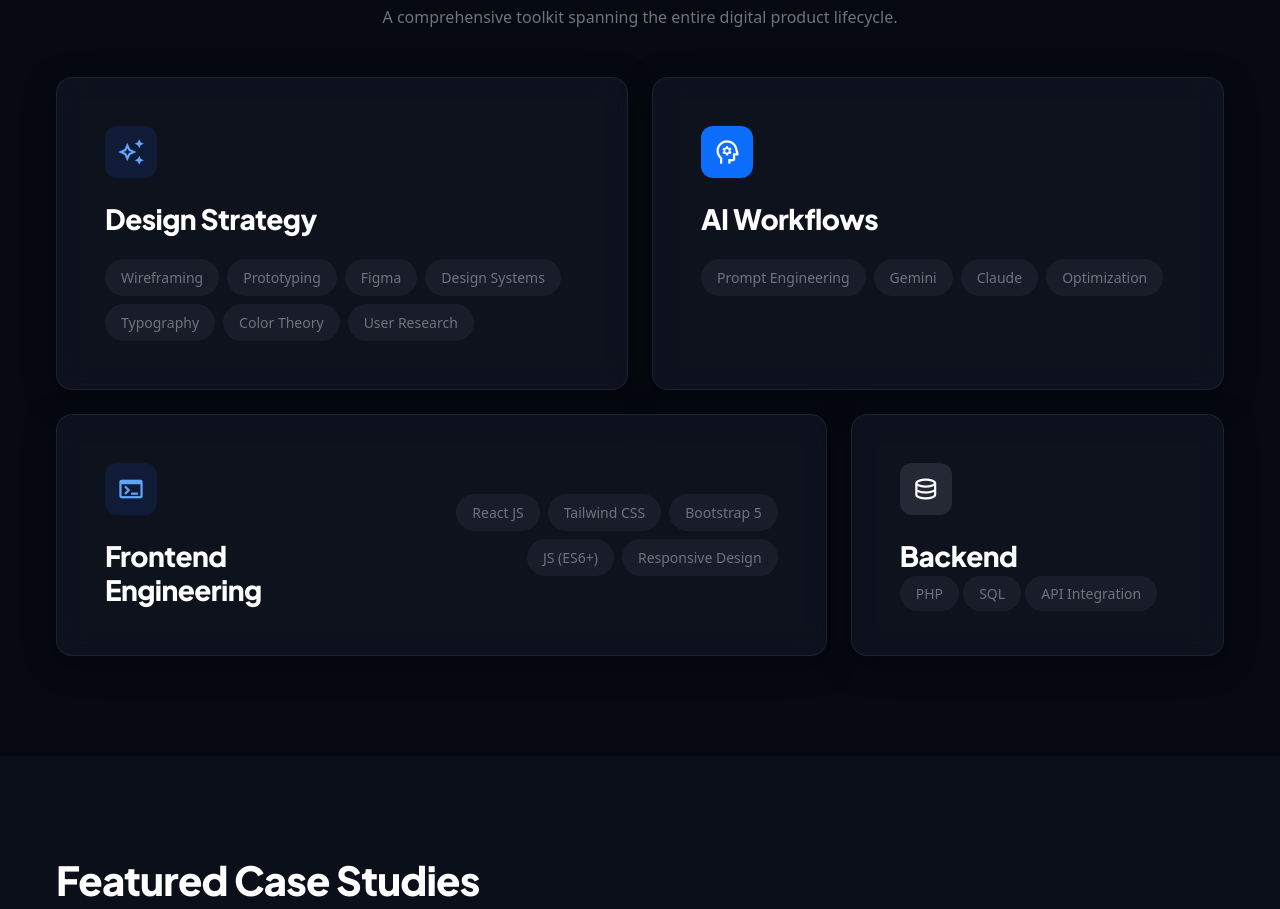
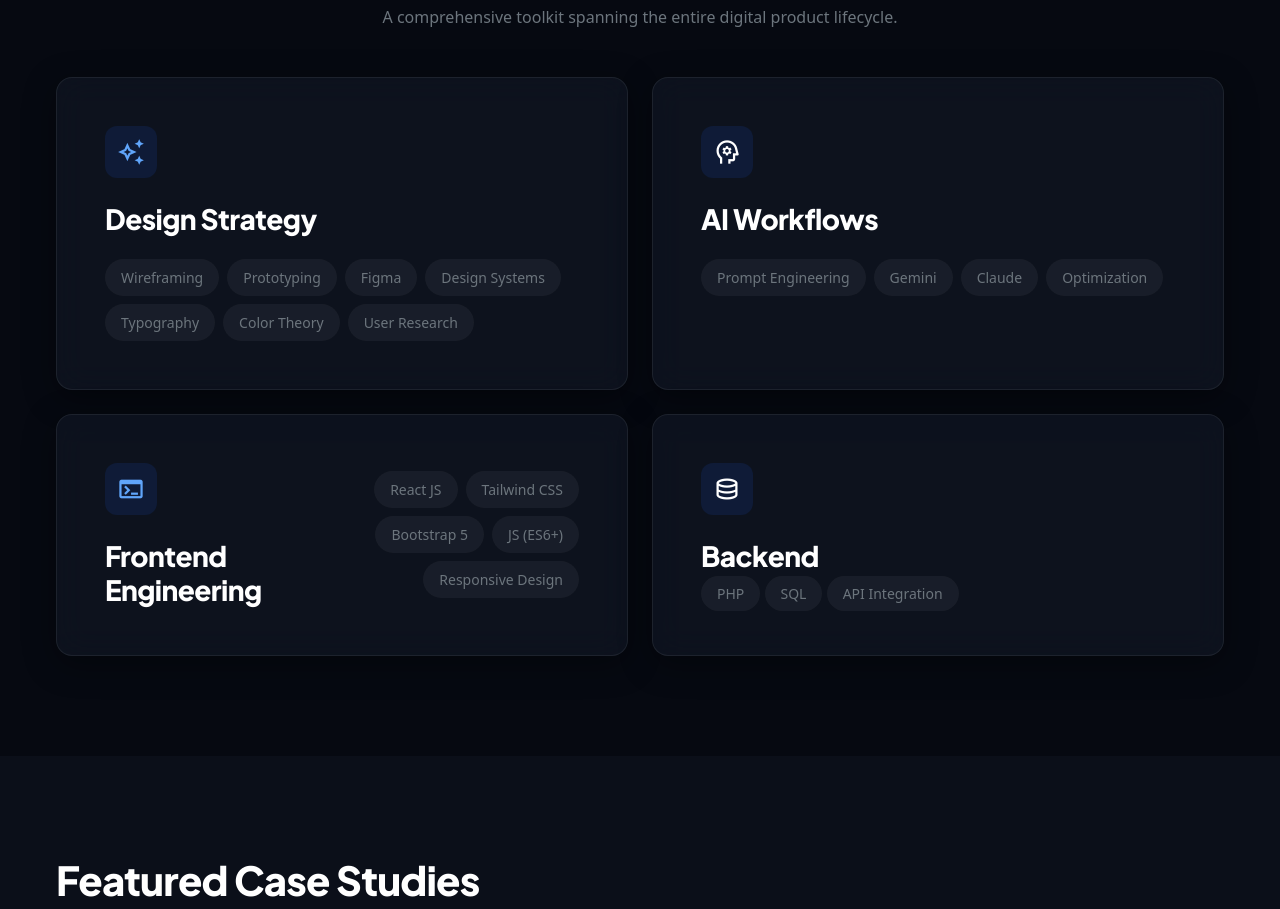
Before and after one commit to bhaskarkadle1012/bhaskar_portfolio, a plain HTML site: page index.html in a window 1280 px wide. Shown: the part 873-1782 px from the top of the page. Drawn offline with nearby package versions, Linux system fonts and the light colour scheme.

Commit message:
Update index.html

```diff
--- a/index.html
+++ b/index.html
@@ -117,7 +117,7 @@
 
                     <div class="col-12 col-md-6 text-start">
                         <div class="glass-card h-100 p-4 p-lg-5 rounded-4">
-                            <div class="icon-wrapper bg-primary mb-4">
+                            <div class="icon-wrapper mb-4">
                                 <span class="material-symbols-outlined fs-3 text-white">psychology</span>
                             </div>
                             <h3 class="font-display fs-3 mb-4 text-white">AI Workflows</h3>
@@ -135,7 +135,7 @@
                         </div>
                     </div>
 
-                    <div class="col-12 col-lg-8 text-start">
+                    <div class="col-12 col-lg-6 text-start">
                         <div class="glass-card h-100 p-4 p-lg-5 rounded-4">
                             <div class="row align-items-start align-items-lg-center g-4">
                                 <div class="col-12 col-sm-5">
@@ -167,9 +167,9 @@
                         </div>
                     </div>
 
-                    <div class="col-12 col-lg-4 text-start">
+                    <div class="col-12 col-lg-6 text-start">
                         <div class="glass-card h-100 p-4 p-lg-5 rounded-4 text-white">
-                            <div class="icon-wrapper bg-white bg-opacity-10 mb-4">
+                            <div class="icon-wrapper mb-4">
                                 <span class="material-symbols-outlined fs-3 text-white">database</span>
                             </div>
                             <h3 class="font-display fs-3 mb-2 text-white">Backend</h3>
```
